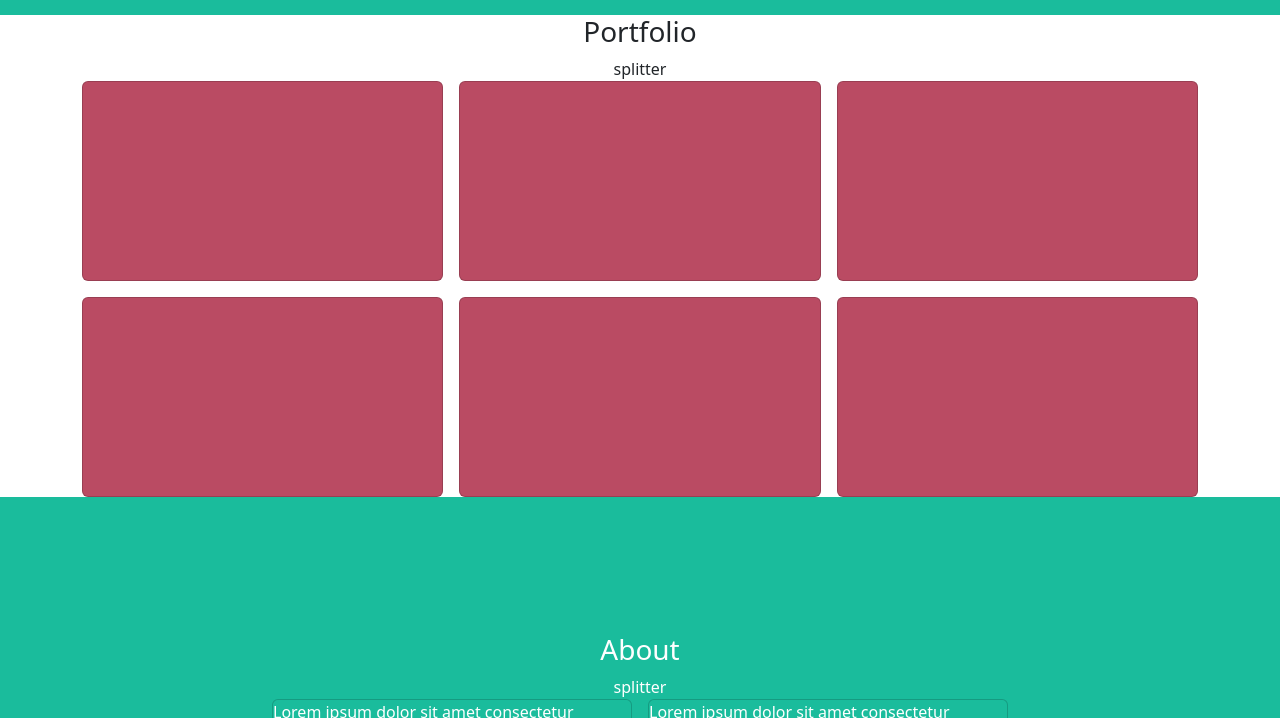
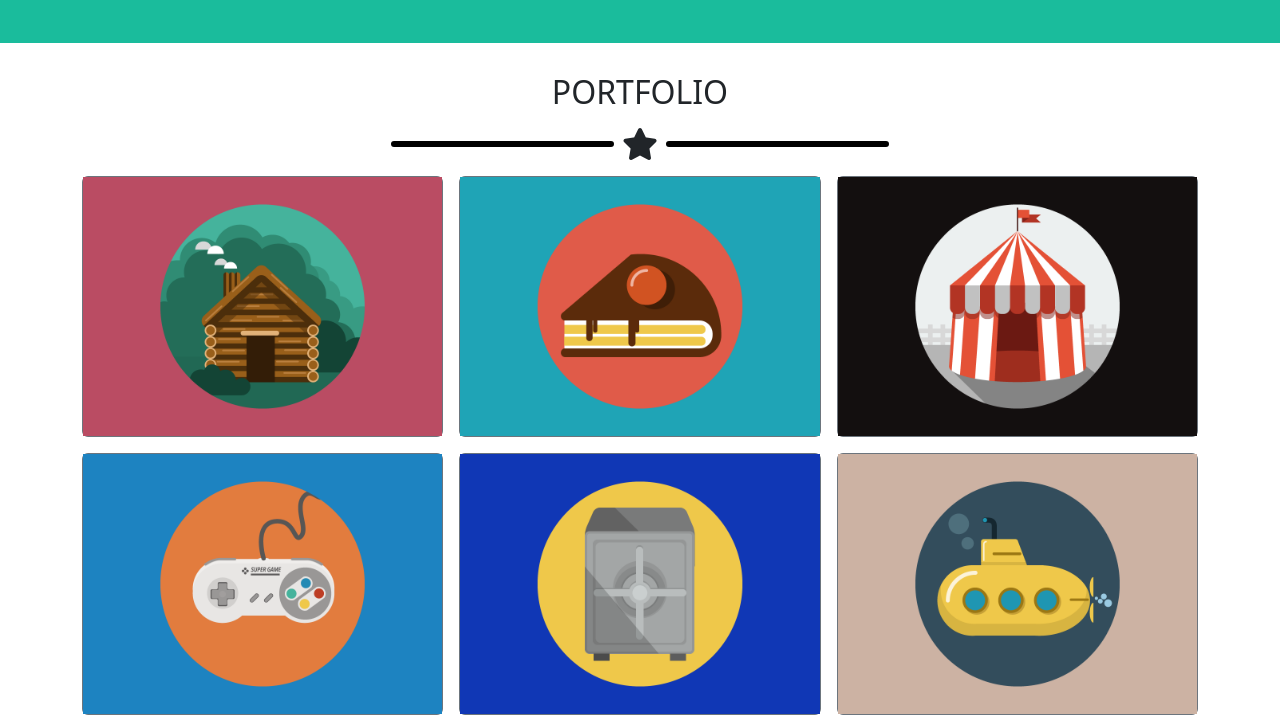
Before and after one commit to Marcap00/html-css-bootstrap-freelancer, a plain HTML site: page index.html in a window 1280 px wide. Shown: the part 675-1393 px from the top of the page. Drawn offline with nearby package versions, Linux system fonts and the light colour scheme.

Commit message:
added portfolio

```diff
--- a/index.html
+++ b/index.html
@@ -43,10 +43,10 @@
                     <div class="col-10 col-sm-8">
                         <div class="hero-card text-center">
                             <div class="hero-image mb-3">
-                                <img src="img/avatar.svg" alt="">
+                                <img src="img/avatar.svg" alt="Avatar">
                             </div>
                             <h2 class="hero-title fs-1">START BOOTSTRAP</h2>
-                            <div class="splitter d-flex align-items-center justify-content-center">
+                            <div class="splitter mb-2 d-flex align-items-center justify-content-center">
                                 <span class="bar d-inline-block"></span><i class="fa-solid fa-star fa-2x m-2"></i><span class="bar d-inline-block"></span>
                             </div>
                             <p class="fw-bold">GRAPHIC ARTIST - WEB DESIGNER - ILLUSTRATOR</p>
@@ -58,26 +58,40 @@
         </section>
         <section class="portfolio">
             <div class="container">
-                <h3 class="text-center">Portfolio</h3>
-                <div class="splitter text-center">splitter</div>
+                <h3 class="text-center fs-2">PORTFOLIO</h3>
+                <div class="splitter mb-2 d-flex align-items-center justify-content-center">
+                    <span class="bar border-black d-inline-block"></span><i class="fa-solid fa-star fa-2x m-2"></i><span class="bar border-black d-inline-block"></span>
+                </div>
                 <div class="row row-cols-1 row-cols-md-2 row-cols-lg-3 g-3">
                     <div class="col">
-                        <div class="card"></div>
+                        <div class="card border-secondary">
+                            <img src="img/cabin.png" alt="Cabin">
+                        </div>
                     </div>
                     <div class="col">
-                        <div class="card"></div>
+                        <div class="card border-secondary">
+                            <img src="img/cake.png" alt="Cake">
+                        </div>
                     </div>
                     <div class="col">
-                        <div class="card"></div>
+                        <div class="card border-secondary">
+                            <img src="img/circus.png" alt="Circus">
+                        </div>
                     </div>
                     <div class="col">
-                        <div class="card"></div>
+                        <div class="card border-secondary">
+                            <img src="img/game.png" alt="Game">
+                        </div>
                     </div>
                     <div class="col">
-                        <div class="card"></div>
+                        <div class="card border-secondary">
+                            <img src="img/safe.png" alt="Safe">
+                        </div>
                     </div>
                     <div class="col">
-                        <div class="card"></div>
+                        <div class="card border-secondary">
+                            <img src="img/submarine.png" alt="Subamarine">
+                        </div>
                     </div>
                 </div>
             </div>
--- a/style.css
+++ b/style.css
@@ -2,6 +2,17 @@
 img {
     max-width: 100%;
     display: block;
+}
+
+section {
+    padding: 30px 0;
+}
+
+/* Utilities */
+.splitter .bar {
+    border: 3px solid white;
+    border-radius: 3px;
+    width: 20%;
 }
 
 /* Header */
@@ -14,15 +25,9 @@ header nav {
     min-height: 100px;;
 }
 
-
-
 /* Hero */
 .hero {
     background-color: #1abc9c;
-}
-
-.hero-card {
-    padding: 20px 0;
 }
 
 .hero-image {
@@ -30,18 +35,7 @@ header nav {
     margin: 0 auto;
 }
 
-.bar {
-    border: 3px solid white;
-    border-radius: 3px;
-    width: 20%;
-}
 
-
-/* Portfolio */
-.portfolio .card {
-    height: 200px;
-    background-color: #ba4b63;
-}
 
 /* About */
 .about {
```
